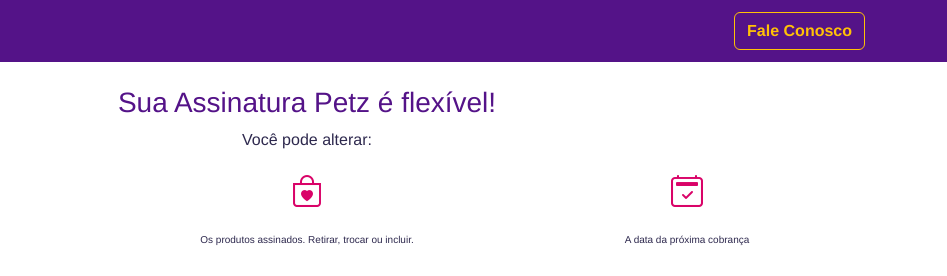
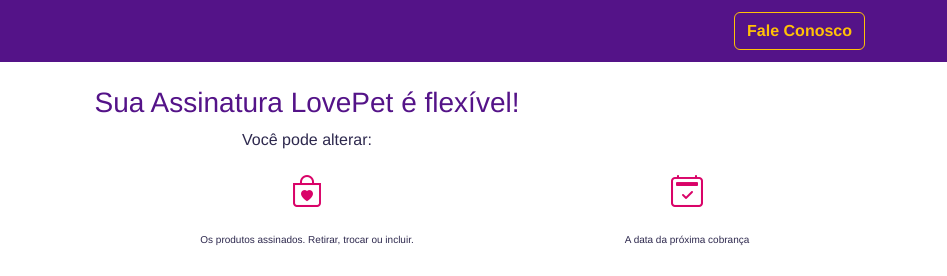
Before and after one commit to biancaarosa/LovePet, a plain HTML site: page saibamais.html in a window 1280 px wide. Shown: the top 276 px of the page, 333-1280 px from the left. Drawn offline with nearby package versions, Linux system fonts and the light colour scheme.

Commit message:
Update saibamais.html

```diff
--- a/saibamais.html
+++ b/saibamais.html
@@ -42,7 +42,7 @@
 
     <div class="container mb-5 my-4 text-center" >
         <div class="col-12"  id="saibaback">
-            <h3>Sua Assinatura Petz é flexível!</h3>
+            <h3>Sua Assinatura LovePet é flexível!</h3>
             <p id="pcard">Você pode alterar:</p>
         <div class="row">
                 <div class="col-4">
```
